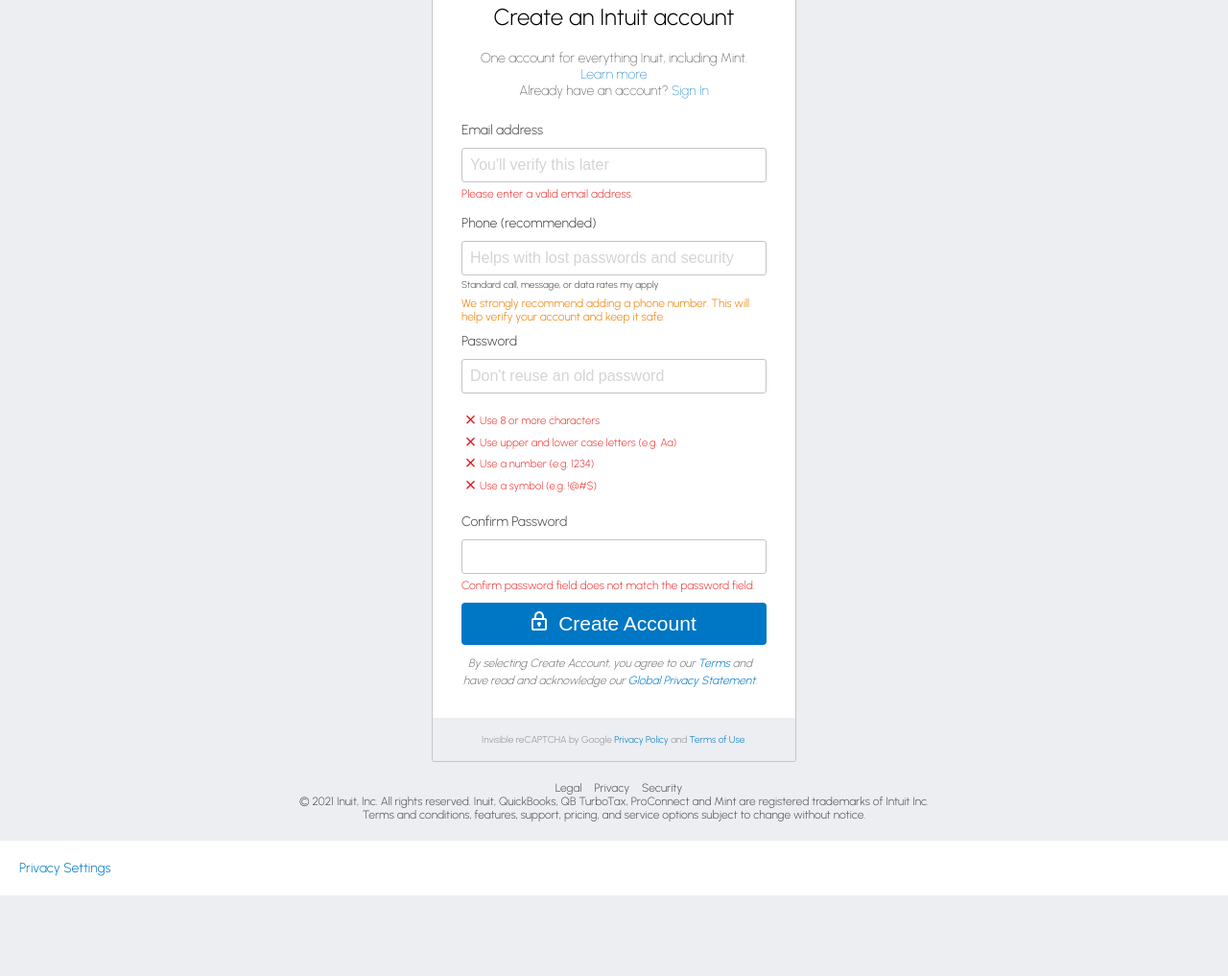
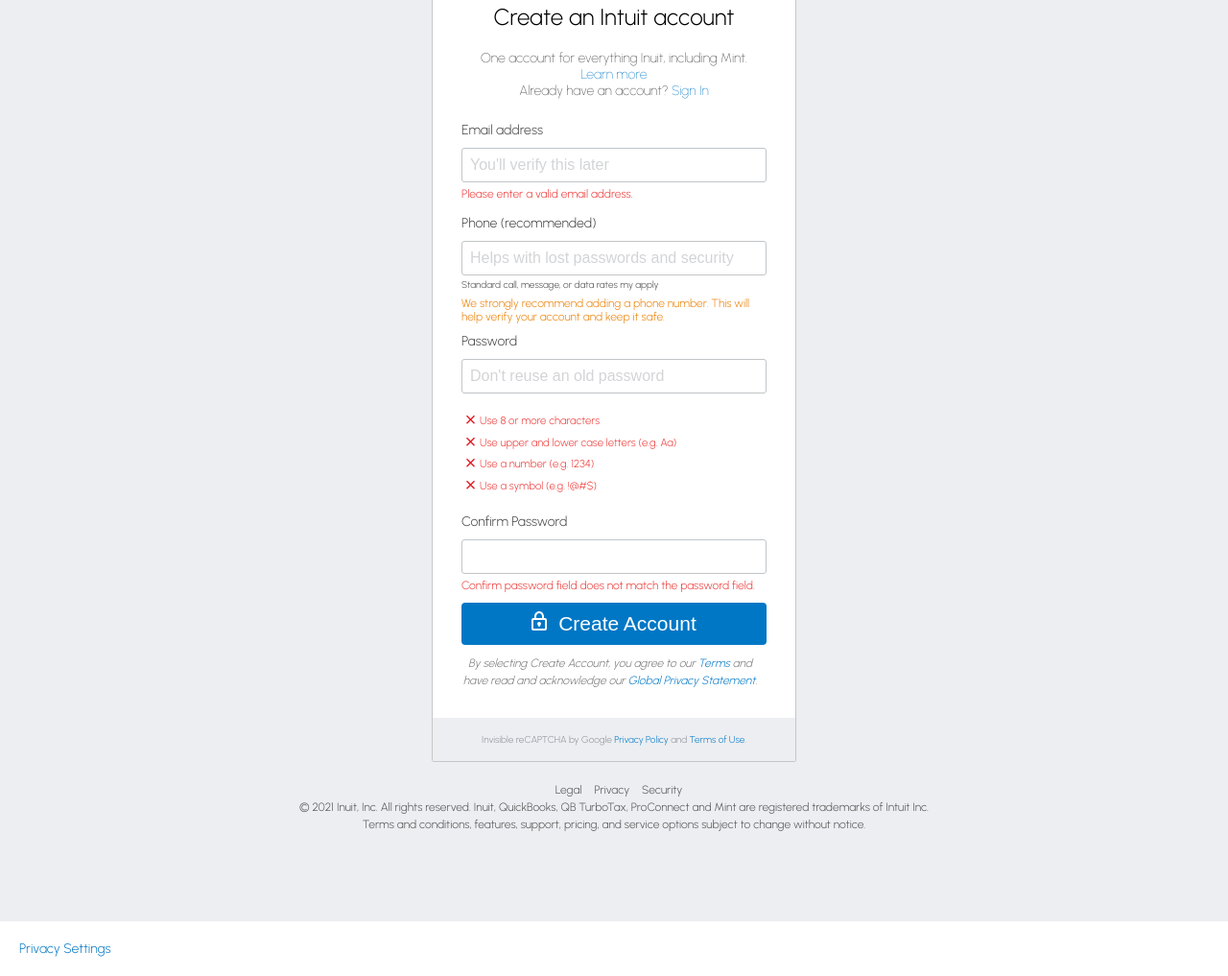
Before and after one commit to iamzr/mint-signup-clone, a plain HTML site: page index.html in a window 1280 px wide. Shown: the part 168-1185 px from the top of the page at 96% size. Before the commit the page ends 1101 px from the top, so only its background shows below. Drawn offline with Linux system fonts and the light colour scheme.

Commit message:
Changed line height of legal stuff at bottom, and added margin-top to footer

```diff
--- a/style.css
+++ b/style.css
@@ -182,6 +182,7 @@ input::placeholder {
   font-size: 12px;
   color: #505050;
   text-align: center;
+  line-height: 1.5;
 }
 
 #legal-privacy-security > a {
@@ -195,6 +196,7 @@ footer {
   width: 100%;
   padding: 20px 20px 20px 20px;
   font-size: 14px;
+  margin-top: 72px;
 }
 
 footer > a {
```
